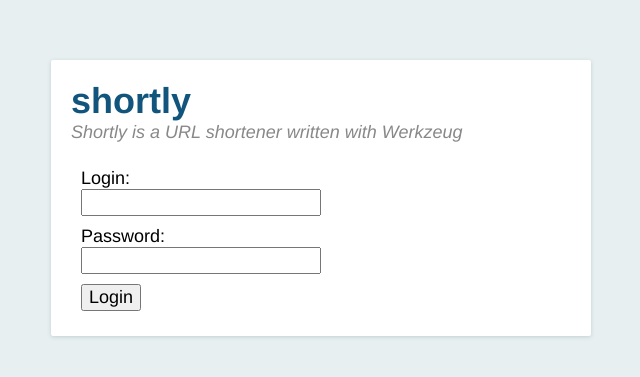
After one commit to a6m1n/course_WSGI, a Python web app: template templates/login.html in a window 1280 px wide. The commit adds this page. Shown: the top 377 px of the page, without its empty margins (319-959 px from the left). Run offline with Jinja, Linux system fonts and the light colour scheme; the template is opened without the code that fills it, so the values that code supplies are empty.

Commit message:
add /login

```diff
--- a/static/static.css
+++ b/static/static.css
@@ -17,3 +17,4 @@
 .urlinput   { width: 300px; }
 .links      { padding: 10px; }
 li          { list-style-type: none; }
+.logins div { padding: 5px 10px;}
--- a/templates/all_links.html
+++ b/templates/all_links.html
@@ -14,5 +14,4 @@
         {% endif %}
     </ul>
 </div>
-{{ link_target }}
 {% endblock %}
--- /dev/null
+++ b/templates/login.html
@@ -0,0 +1,17 @@
+{% extends "layout.html" %}
+{% block title %}Login{% endblock %}
+{% block body %}
+<form action="" class='logins' method="post">
+  <div class="loging">
+    <label for="login">Login:</label><br>
+  	<input id="login" type="text" name="login"><br>
+  </div>
+  <div class="pass">
+    <label for="password">Password:</label><br>
+    <input id="password" type="text" name="password">
+  </div>
+  <div class="button-login">
+    <input type="submit" value="Login">
+  </div>
+</form>
+{% endblock %}
--- /dev/null
+++ b/templates/valid_login.html
@@ -0,0 +1,5 @@
+{% extends "layout.html" %}
+{% block title %}All links{% endblock %}
+{% block body %}
+<h2>Login is valid</h2>
+{% endblock %}
```
Also changed, not shown: shortly.py (+10 -0 lines), 1 other file.
